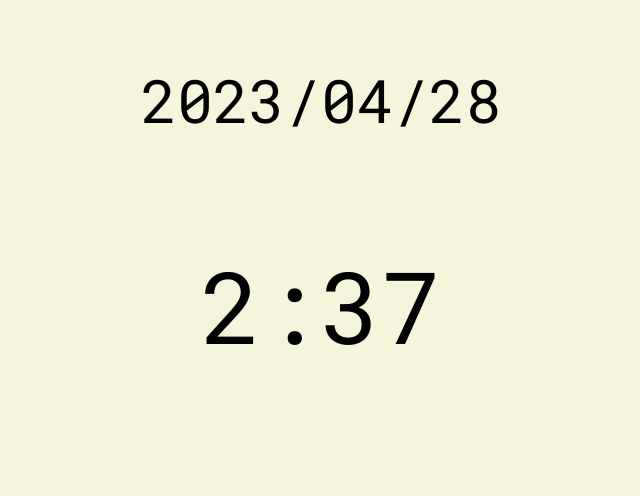
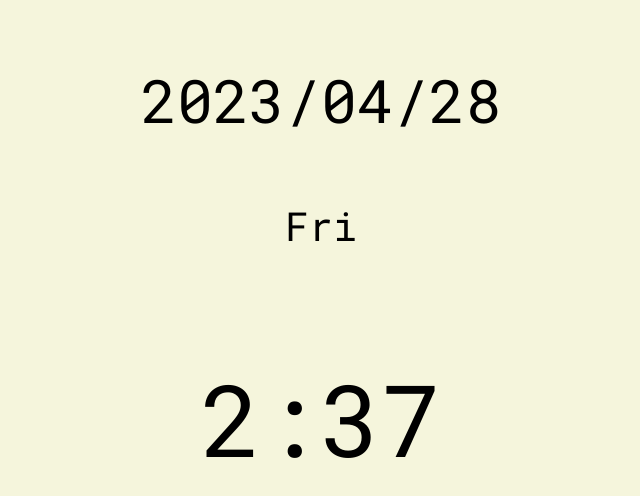
Before and after one commit to haruto17/react-clock, a React (Create React App) app: page / in a window 1280 px wide. Shown: the top 496 px of the page, without its empty margins (319-959 px from the left). Built offline with nearby package versions, Linux system fonts and the light colour scheme.

Commit message:
曜日の表示

```diff
--- a/src/Clock.css
+++ b/src/Clock.css
@@ -5,6 +5,10 @@
     font-family: 'Roboto Mono', monospace;
 }
 
+.DayOfWeek{
+    font-size: 40px;
+}
+
 .Date {
     font-size: 60px;
 }
--- a/src/Clock.js
+++ b/src/Clock.js
@@ -4,12 +4,14 @@ import React, { useEffect ,useState} from "react";
 function Clock() {
 
     const [date,setDate] = useState("");
+    const [dow, setdow] = useState("");
     const [time, setTime] = useState("");
 
     useEffect(() => {
         const interval = setInterval(() => {
             const now = new Date();
             const year = now.getFullYear();
+            const dayofweek = now.getDay();
             let month = String(now.getMonth() + 1);
             let day = String(now.getDate());
             const hour = now.getHours();
@@ -23,6 +25,7 @@ function Clock() {
             }
 
             setDate(`${year}/${month}/${day}`);
+            setdow(["Sun","Mon","Tue","Wed","Thu","Fri","Sat"][dayofweek])
             setTime(`${hour}:${minute}`);
         },500);
         return () => {
@@ -35,6 +38,9 @@ function Clock() {
             <div className='Date'>
                 <p>{date}</p>
             </div>
+            <div className='DayOfWeek'>
+                <p>{dow}</p>
+            </div>
             <div className='Time'>
                 <p>{time}</p>
             </div>
```
